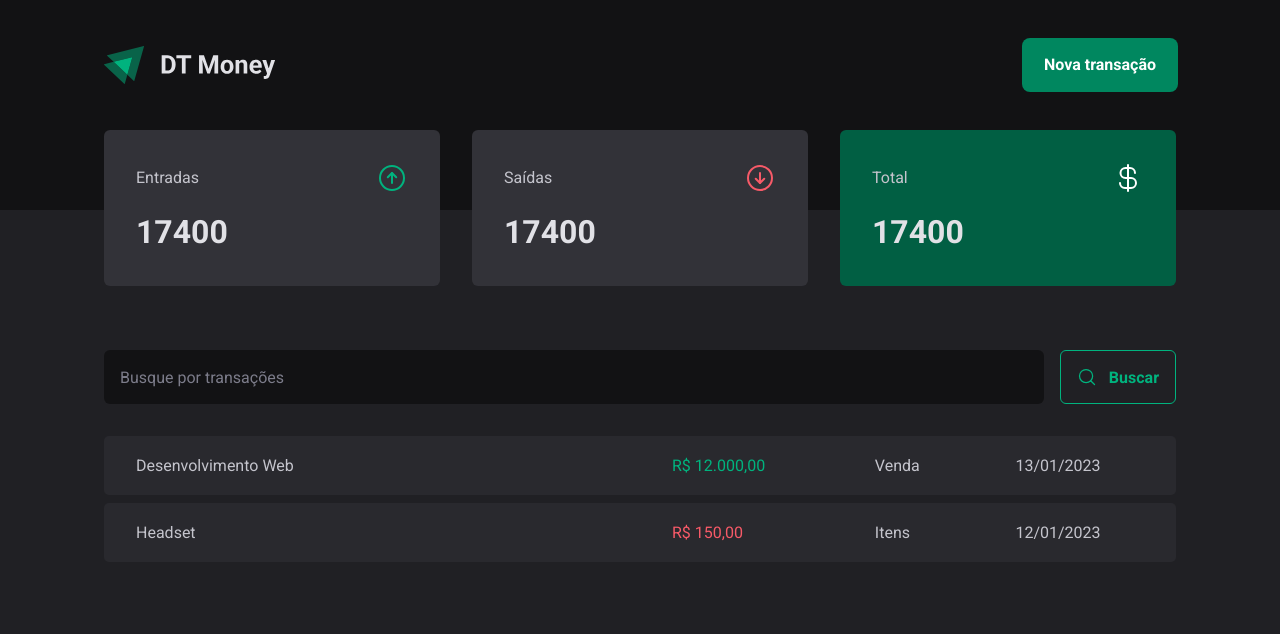
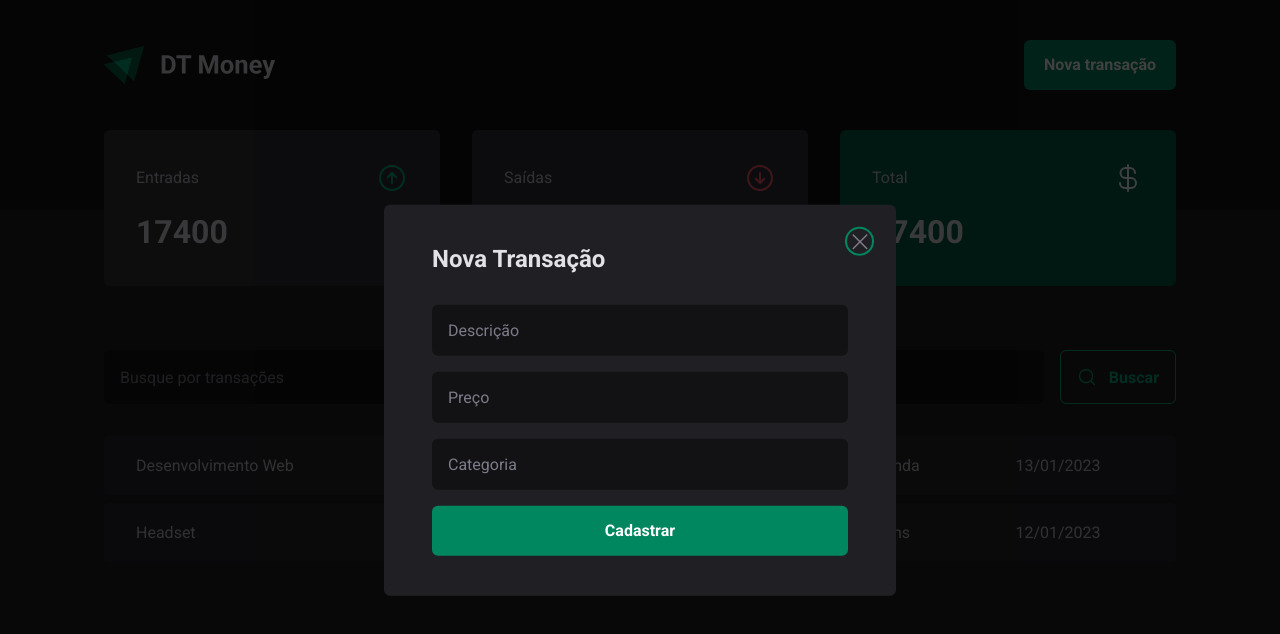
Before and after one commit to AndersonNascimentoAFSN/Ignite-DT-Money, a React (Vite) app: page / in a window 1280 px wide. Both pictures are taken after a click on the button "Nova transação". Shown: the top 634 px of the page. Built offline with nearby package versions, Linux system fonts and the light colour scheme.

Commit message:
add NewTransactionModal modal

```diff
--- a/src/components/Button/styles.ts
+++ b/src/components/Button/styles.ts
@@ -8,6 +8,8 @@
 
 export const ButtonContainer = styled.button<ButtonStylesProps>`
   all: unset;
+
+  text-align: center;
 
   ${(props) =>
     css`
--- a/src/components/Header/index.tsx
+++ b/src/components/Header/index.tsx
@@ -1,15 +1,26 @@
-import { HeaderContainer, HeaderContent, Image } from "./styles";
+import * as Dialog from "@radix-ui/react-dialog";
 
 import { Button } from "../Button";
 
 import logoImg from "../../assets/logo-white.svg";
+
+import { HeaderContainer, HeaderContent, Image } from "./styles";
+import { NewTransactionModal } from "../NewTransactionModal";
 
 export function Header() {
   return (
     <HeaderContainer>
       <HeaderContent>
         <Image src={logoImg} alt="" />
-        <Button>Nova transação</Button>
+
+        <Dialog.Root>
+          <Dialog.Trigger asChild>
+            <Button>Nova transação</Button>
+          </Dialog.Trigger>
+
+        <NewTransactionModal />
+        </Dialog.Root>
+
       </HeaderContent>
     </HeaderContainer>
   );
--- /dev/null
+++ b/src/components/Input/index.tsx
@@ -0,0 +1,11 @@
+import { InputHTMLAttributes, ComponentProps } from "react";
+
+import { InputContainer } from "./styled";
+
+type InputProps =  InputHTMLAttributes<HTMLInputElement> & ComponentProps<typeof InputContainer>
+
+export function Input(props: InputProps) {
+  return (
+    <InputContainer {...props}/>
+  )
+}
--- /dev/null
+++ b/src/components/Input/styled.ts
@@ -0,0 +1,14 @@
+import styled from "styled-components";
+
+export const InputContainer = styled.input`
+  flex: 1;
+  border-radius: 6px;
+  border: 0;
+  background: ${(props) => props.theme.colors["gray-900"]};
+  color: ${(props) => props.theme.colors["gray-300"]};
+  padding: ${(props) => props.theme.spaces[16]};
+
+  &::placeholder {
+    color: ${(props) => props.theme.colors["gray-500"]};
+  }
+`;
--- /dev/null
+++ b/src/components/NewTransactionModal/index.tsx
@@ -0,0 +1,34 @@
+import * as Dialog from "@radix-ui/react-dialog";
+import { X } from "phosphor-react";
+
+import { Button } from "../Button";
+
+import { Input } from "../Input";
+
+import { Content, FormTransactionModal, CloseButton, Overlay } from "./styles";
+
+export function NewTransactionModal() {
+  return (
+    <Dialog.Portal>
+      <Overlay />
+
+      <Content>
+        <Dialog.Title>Nova Transação</Dialog.Title>
+
+        <Dialog.Close asChild aria-label="Close">
+          <CloseButton>
+            <X size={24}/>
+          </CloseButton>
+        </Dialog.Close>
+
+        <FormTransactionModal>
+          <Input type="text" placeholder="Descrição" required />
+          <Input type="number" placeholder="Preço" required />
+          <Input type="text" placeholder="Categoria" required />
+
+          <Button type="submit">Cadastrar</Button>
+        </FormTransactionModal>
+      </Content>
+    </Dialog.Portal>
+  );
+}
--- /dev/null
+++ b/src/components/NewTransactionModal/styles.ts
@@ -0,0 +1,63 @@
+import * as Dialog from "@radix-ui/react-dialog";
+
+import styled from "styled-components";
+
+export const NewTransactionModalContainer = styled.div``;
+
+export const Overlay = styled(Dialog.Overlay)`
+  position: fixed;
+  width: 100vw;
+  height: 100vh;
+  inset: 0;
+
+  background: rgba(0, 0, 0, 0.75);
+`;
+
+export const Content = styled(Dialog.Content)`
+  min-width: 32rem;
+  border-radius: 6px;
+  padding: 2.5rem 3rem;
+  background: ${(props) => props.theme.colors["gray-800"]};
+
+  position: fixed;
+  top: 50%;
+  left: 50%;
+  transform: translate(-50%, -50%);
+`;
+
+export const FormTransactionModal = styled.form`
+  margin-top: 2rem;
+
+  display: flex;
+  flex-direction: column;
+  gap: 1rem;
+`;
+
+export const CloseButton = styled.button`
+  all: unset;
+
+  cursor: pointer;
+  background: transparent;
+
+  font-family: inherit;
+  line-height: 0;
+
+  border-radius: 100%;
+
+  height: 25px;
+  width: 25px;
+
+  display: inline-flex;
+
+  align-items: center;
+  justify-content: center;
+  color: ${props => props.theme.colors["gray-500"]};
+
+  position: absolute;
+  top: 1.5rem;
+  right: 1.5rem;
+
+  &:hover {
+    color: white;
+  }
+`;
```
